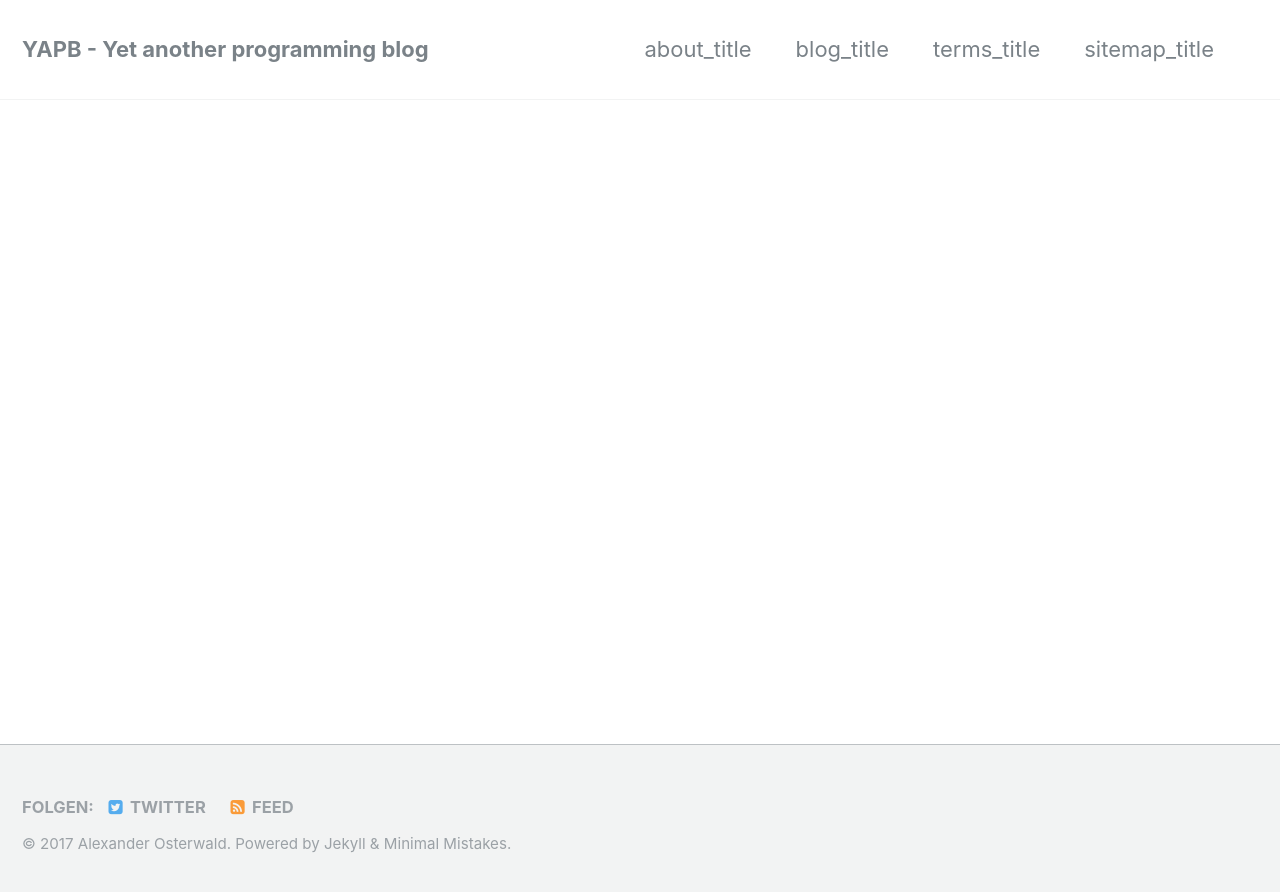
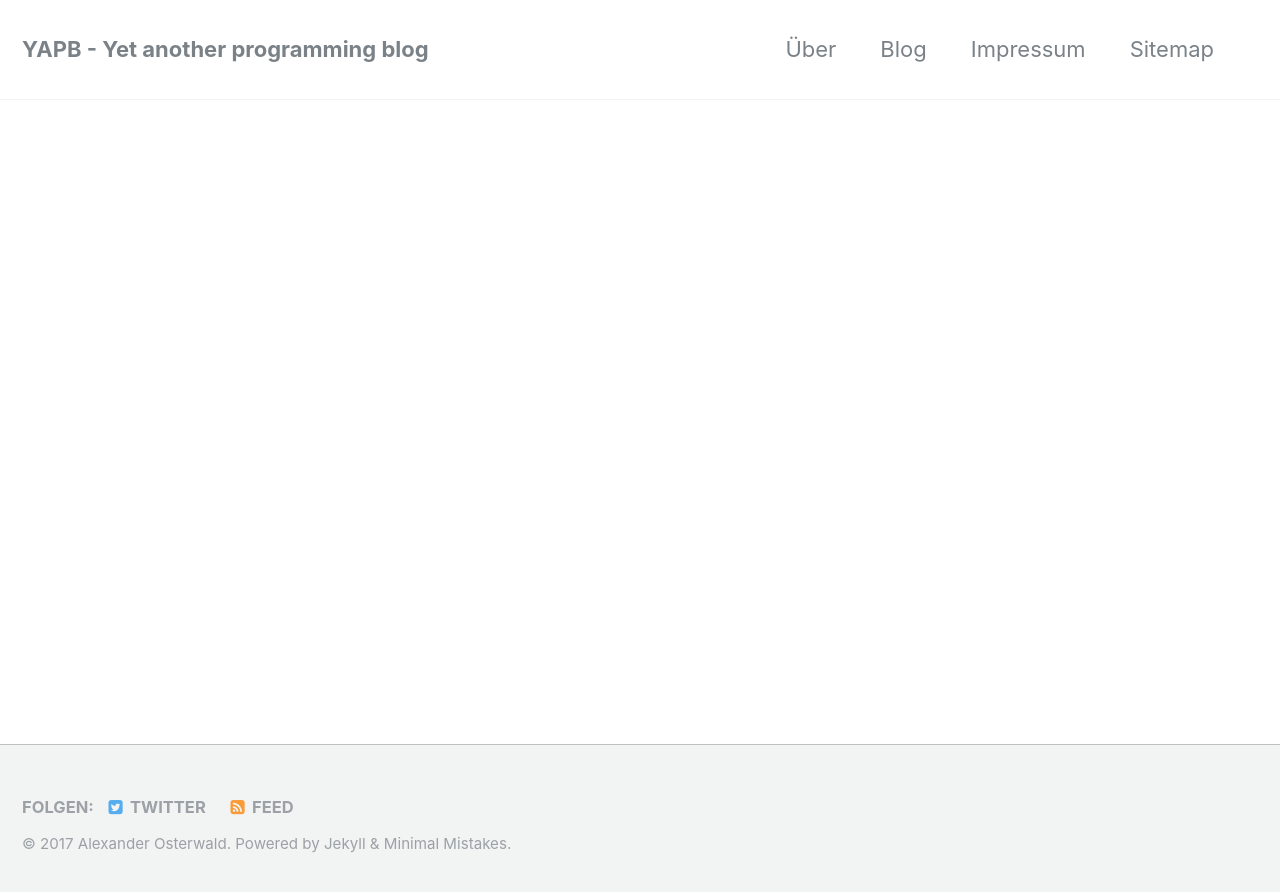
Before and after one commit to easterwood/easterwood.github.io, a Jekyll site: the page built from index.html, in a window 1280 px wide. Shown: the top 892 px of the page. Built offline with Jekyll 4.4.1, drawn with Linux system fonts in a browser that asks for light colours; the list of posts is cut into pages by our own code.

Commit message:
Support translation of the navigation title

```diff
--- a/_includes/masthead.html
+++ b/_includes/masthead.html
@@ -5,12 +5,19 @@
         <a class="site-title" href="{{ '/' | absolute_url }}">{{ site.title }}</a>
         <ul class="visible-links">
           {% for link in site.data.navigation.main %}
+            {% if site.data.ui-text[site.locale][link.title] %}
+              {% capture title %}{{ site.data.ui-text[site.locale][link.title] }}{% endcapture %}
+            {% elsif site.data.ui-text['en'][link.title] %}
+              {% capture title %}{{ site.data.ui-text['en'][link.title] }}{% endcapture %}
+            {% else %}
+              {% capture title %}{{ link.title }}{% endcapture %}
+            {% endif %}
             {% if link.url contains 'http' %}
               {% assign domain = '' %}
             {% else %}
               {% assign domain = site.url | append: site.baseurl %}
             {% endif %}
-            <li class="masthead__menu-item"><a href="{{ domain }}{{ link.url }}">{{ link.title }}</a></li>
+            <li class="masthead__menu-item"><a href="{{ domain }}{{ link.url }}">{{ title }}</a></li>
           {% endfor %}
         </ul>
         <button><div class="navicon"></div></button>
--- a/_includes/nav_list
+++ b/_includes/nav_list
@@ -15,9 +15,9 @@
             {% assign domain = site.url | append: site.baseurl %}
           {% endif %}
 
-          <a href="{{ domain }}{{ nav.url }}"><span class="nav__sub-title">{{ nav.title }}</span></a>
+          <a href="{{ domain }}{{ nav.url }}"><span class="nav__sub-title">{{ site.data.ui-text[site.locale][nav.title] }}</span></a>
         {% else %}
-          <span class="nav__sub-title">{{ nav.title }}</span>
+          <span class="nav__sub-title">{{ site.data.ui-text[site.locale][nav.title] }}</span>
         {% endif %}
 
         {% if nav.children != null %}
```
